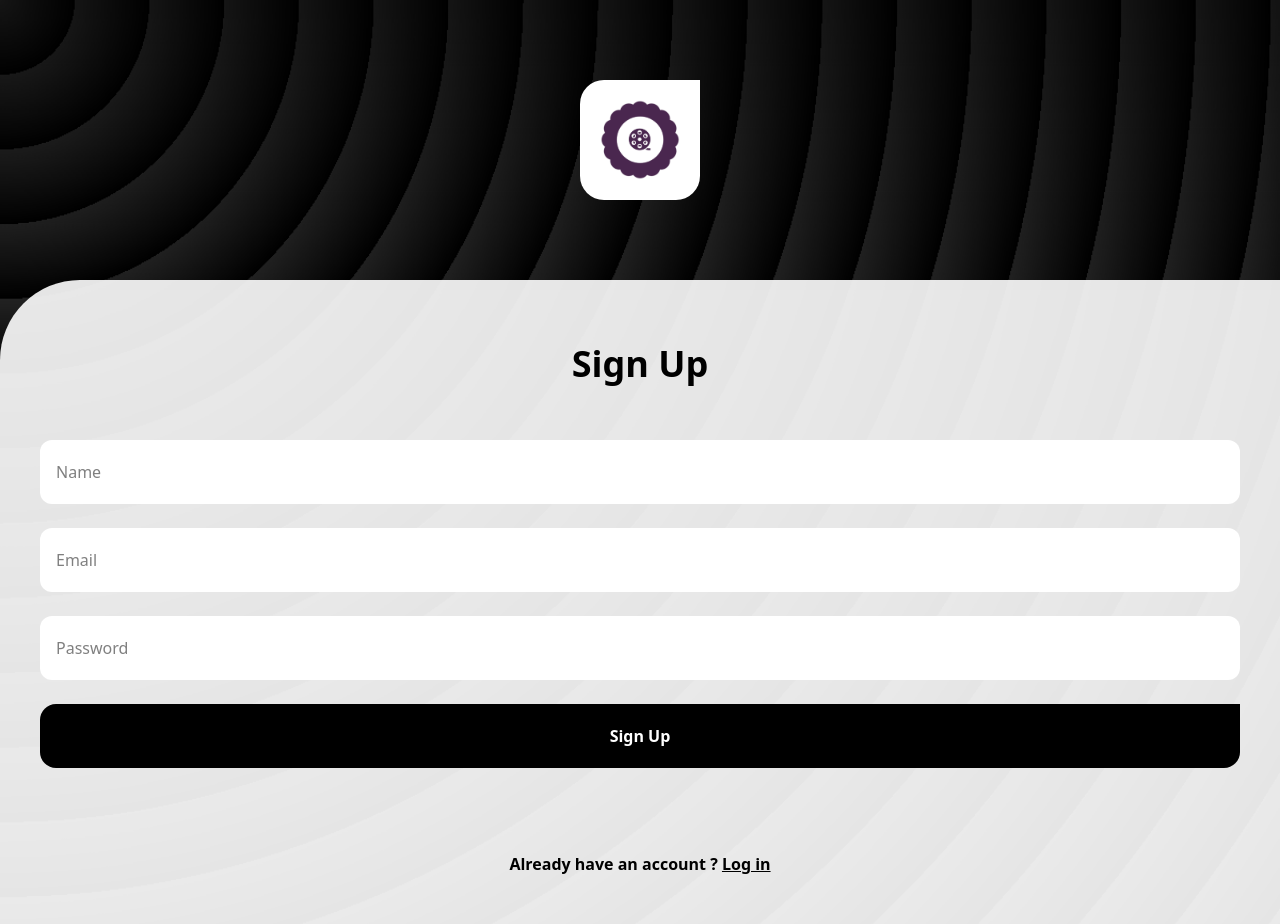
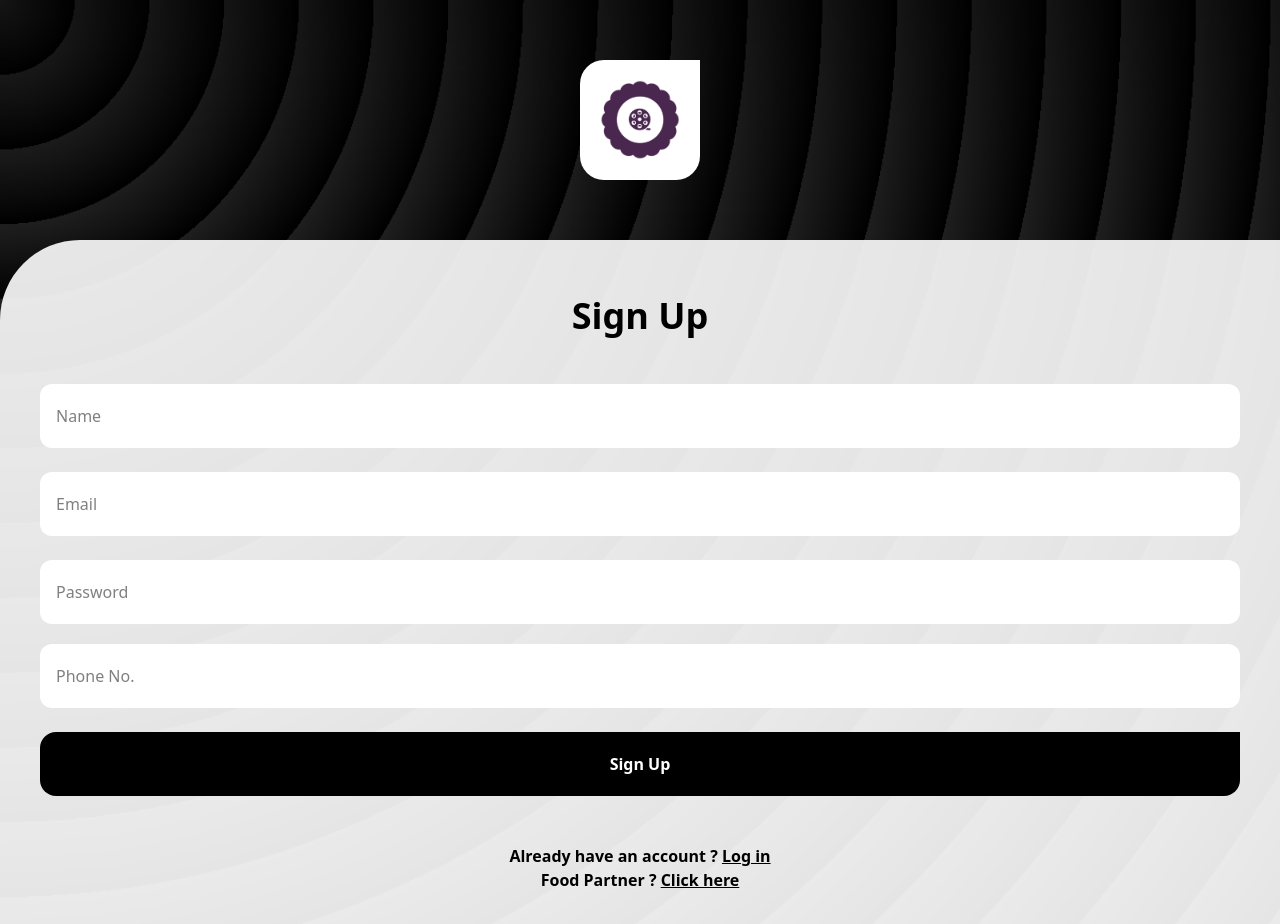
Before and after one commit to adarsh-279/Reelish, a React (Vite) app in the folder frontend/: page /user/register in a window 1280 px wide. Shown: the top 924 px of the page. Built offline with nearby package versions, Linux system fonts and the light colour scheme.

Commit message:
user login & register updated

```diff
--- a/frontend/src/components/auth/UserLogin.jsx
+++ b/frontend/src/components/auth/UserLogin.jsx
@@ -26,11 +26,14 @@ export default function UserLogin() {
                 email: "",
                 password: "",
             });
+
+            navigate("/home");
         } catch (error) {
             alert("Login failed. Please try again.");
+
+            navigate("/user/login");
         }
 
-        navigate("/home");
     }
 
     return (
@@ -62,9 +65,12 @@ export default function UserLogin() {
                 Login
             </button>
             <div className="mt-25 text-center">
-            <h1 className="font-semibold">
-                Don't have any account ? <Link to="/user/register" className="underline">Sign up</Link>
-            </h1>
+                <h1 className="font-semibold">
+                    Don't have any account ? <Link to="/user/register" className="underline">Sign up</Link>
+                </h1>
+                <h1 className="font-semibold">
+                    Food Partner ? <Link to="/foodpartner/register" className="underline">Click here</Link>
+                </h1>
             </div>
         </form>
         </div>
--- a/frontend/src/components/auth/UserRegister.jsx
+++ b/frontend/src/components/auth/UserRegister.jsx
@@ -11,7 +11,8 @@ export default function UserRegister() {
     const [formData, setformData] = useState({
         fullName: "",
         email: "",
-        password: ""
+        password: "",
+        phone: ""
     })
 
     const handleChange = (e) => {
@@ -27,21 +28,25 @@ export default function UserRegister() {
                 fullName: "",
                 email: "",
                 password: "",
+                phone: ""
             });
+
+            navigate("/user/login");
         } catch (error) {
             alert("Registration failed. Please try again.");
+
+            navigate("/user/register");
         }
 
-        navigate("/user/login");
     }
 
     return (
-        <div className="min-h-screen flex flex-col items-center justify-start bg-cover pt-20" style={{ backgroundImage: `url(${bg})` }}>
-            <div className="p-5 bg-white rounded-b-3xl rounded-l-3xl mb-20">
+        <div className="min-h-screen flex flex-col items-center justify-start bg-cover pt-15" style={{ backgroundImage: `url(${bg})` }}>
+            <div className="p-5 bg-white rounded-b-3xl rounded-l-3xl mb-15">
             <img src={logo} alt="" className="h-20 w-20" />
             </div>
-            <form onSubmit={handleSubmit} className="w-full h-163 p-10 bg-[#fafafaea] rounded-tl-[10vh]">
-            <h2 className="text-4xl mt-6 mb-14 font-semibold text-black text-center">
+            <form onSubmit={handleSubmit} className="w-full min-h-163 p-10 bg-[#fafafaea] rounded-tl-[10vh]">
+            <h2 className="text-4xl mt-4 mb-12 font-semibold text-black text-center">
                 Sign Up
             </h2>
             <input
@@ -67,13 +72,24 @@ export default function UserRegister() {
                 placeholder="Password"
                 value={formData.password}
                 onChange={handleChange}
+                />
+            <input
+                className="w-full px-4 py-5 rounded-xl outline-none bg-white mt-5"
+                type="number"
+                name="phone"
+                placeholder="Phone No."
+                value={formData.phone}
+                onChange={handleChange}
             />
             <button type="submit" className="w-full py-5 rounded-b-2xl rounded-l-2xl font-semibold mt-6 bg-black text-white">
                 Sign Up
             </button>
-            <div className="mt-21 text-center">
+            <div className="mt-12 text-center">
                 <h1 className="font-semibold">
-                Already have an account ? <Link to="/user/login" className="underline">Log in</Link>
+                    Already have an account ? <Link to="/user/login" className="underline">Log in</Link>
+                </h1>
+                <h1 className="font-semibold">
+                    Food Partner ? <Link to="/foodpartner/register" className="underline">Click here</Link>
                 </h1>
             </div>
             </form>
```
